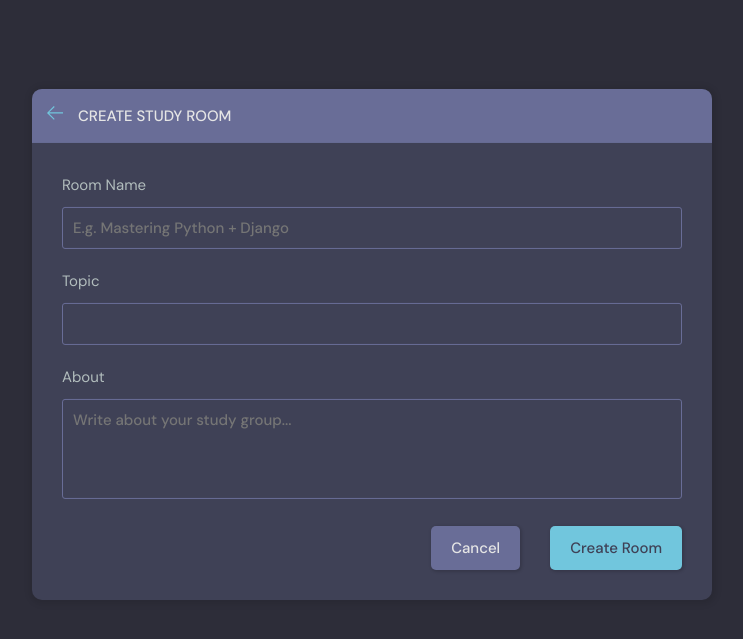
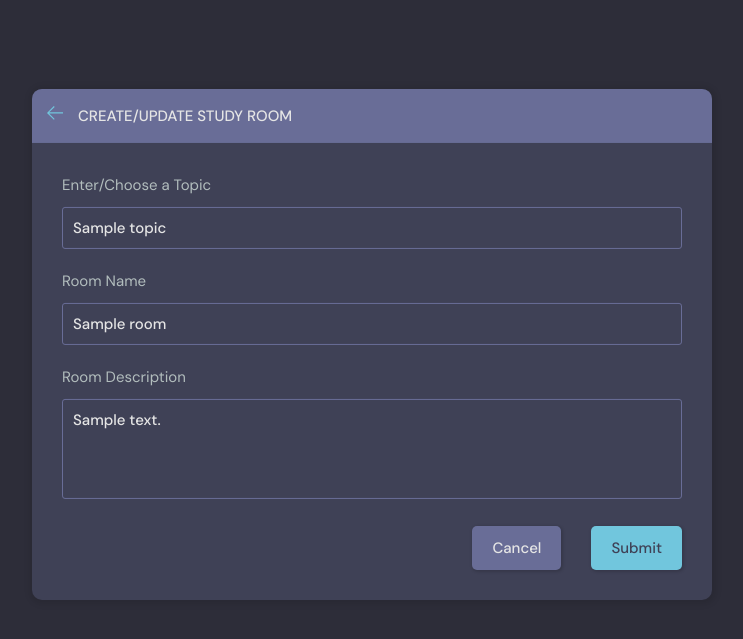
Before and after one commit to MadhuV99/studybud, a Django app: page /update-room/1/ in a window 1280 px wide. Shown: the part 76-715 px from the top of the page, without its empty margins (268-1011 px from the left). Run offline with Django 4.2, Linux system fonts and the light colour scheme; a user stored in the database is signed in; tables that the repository leaves empty hold one stand-in row (values such as "Sample post").

Commit message:
create/update room

```diff
--- a/base/templates/base/room_form.html
+++ b/base/templates/base/room_form.html
@@ -7,7 +7,7 @@
       <div class="layout__box">
         <div class="layout__boxHeader">
           <div class="layout__boxTitle">
-            <a href="index.html">
+            <a href="{% url 'home' %}">
               <svg version="1.1" xmlns="http://www.w3.org/2000/svg" width="32" height="32" viewBox="0 0 32 32">
                 <title>arrow-left</title>
                 <path
@@ -15,17 +15,36 @@
                 </path>
               </svg>
             </a>
-            <h3>Create Study Room</h3>
+            <h3>Create/Update Study Room</h3>
           </div>
         </div>
         <div class="layout__body">
-          <form class="form" action="#">
+          <form class="form" action="" method="POST">
+            {% csrf_token %}
+
             <div class="form__group">
-              <label for="room_name">Room Name</label>
-              <input id="room_name" name="room_name" type="text" placeholder="E.g. Mastering Python + Django" />
+              <label for="room_topic">Enter/Choose a Topic</label>
+              <input required type="text" value="{{room.topic.name}}" name="topic" list="topic-list" />
+              <datalist id="topic-list">
+                <select id="room_topic">
+                  {% for topic in topics %}
+                  <option value="{{topic.name}}">{{topic.name}}</option>
+                  {% endfor %}
+                </select>
+              </datalist>
             </div>
 
             <div class="form__group">
+              <label for="room_name">Room Name</label>
+              {{form.name}}
+            </div>
+
+            <div class="form__group">
+              <label for="room_description">Room Description</label>
+              {{form.description }}
+            </div>
+
+            <!-- <div class="form__group">
               <label for="room_topic">Topic</label>
               <input required type="text" name="topic" id="room_topic" list="topic-list" />
               <datalist id="topic-list">
@@ -36,16 +55,11 @@
                 </select>
               </datalist>
 
-            </div>
+            </div> -->
 
-
-            <div class="form__group">
-              <label for="room_about">About</label>
-              <textarea name="room_about" id="room_about" placeholder="Write about your study group..."></textarea>
-            </div>
             <div class="form__action">
               <a class="btn btn--dark" href="index.html">Cancel</a>
-              <button class="btn btn--main" type="submit">Create Room</button>
+              <button class="btn btn--main" type="submit">Submit</button>
             </div>
           </form>
         </div>
--- a/base/views.py
+++ b/base/views.py
@@ -117,35 +117,43 @@ def userProfile(request, pk):
 @login_required(login_url='login')
 def createRoom(request):
     form = RoomForm()
+    topics = Topic.objects.all()
 
     if request.method == 'POST':
         #print(request.POST)
-        form = RoomForm(request.POST)
-        if form.is_valid():
-            #form.save()
-            room = form.save(commit=False)
-            room.host = request.user
-            room.save()
-            return redirect('home')
+        topic_name = request.POST.get('topic')
+        topic, created = Topic.objects.get_or_create(name=topic_name)
 
-    context = {'form': form}
+        Room.objects.create(
+            host = request.user,
+            topic = topic,
+            name = request.POST.get('name'),
+            description = request.POST.get('description'),
+        )
+        return redirect('home')
+
+    context = {'form': form, 'topics': topics}
     return render(request, 'base/room_form.html', context)
 
 @login_required(login_url='login')
 def updateRoom(request, pk):
     room = Room.objects.get(id=pk)
     form = RoomForm(instance=room)
+    topics = Topic.objects.all()
 
     if request.user != room.host:
         return HttpResponse("You're NOT authorized!")
 
     if request.method == 'POST':
-        form = RoomForm(request.POST, instance=room)
-        if form.is_valid():
-            form.save()
-            return redirect('home')
+        topic_name = request.POST.get('topic')
+        topic, created = Topic.objects.get_or_create(name=topic_name)
+        room.name = request.POST.get('name')
+        room.topic = topic
+        room.description = request.POST.get('description')
+        room.save()
+        return redirect('home')
 
-    context = {'form': form}
+    context = {'form': form, 'topics': topics, 'room': room}
     return render(request, 'base/room_form.html', context)
 
 @login_required(login_url='login')
```
